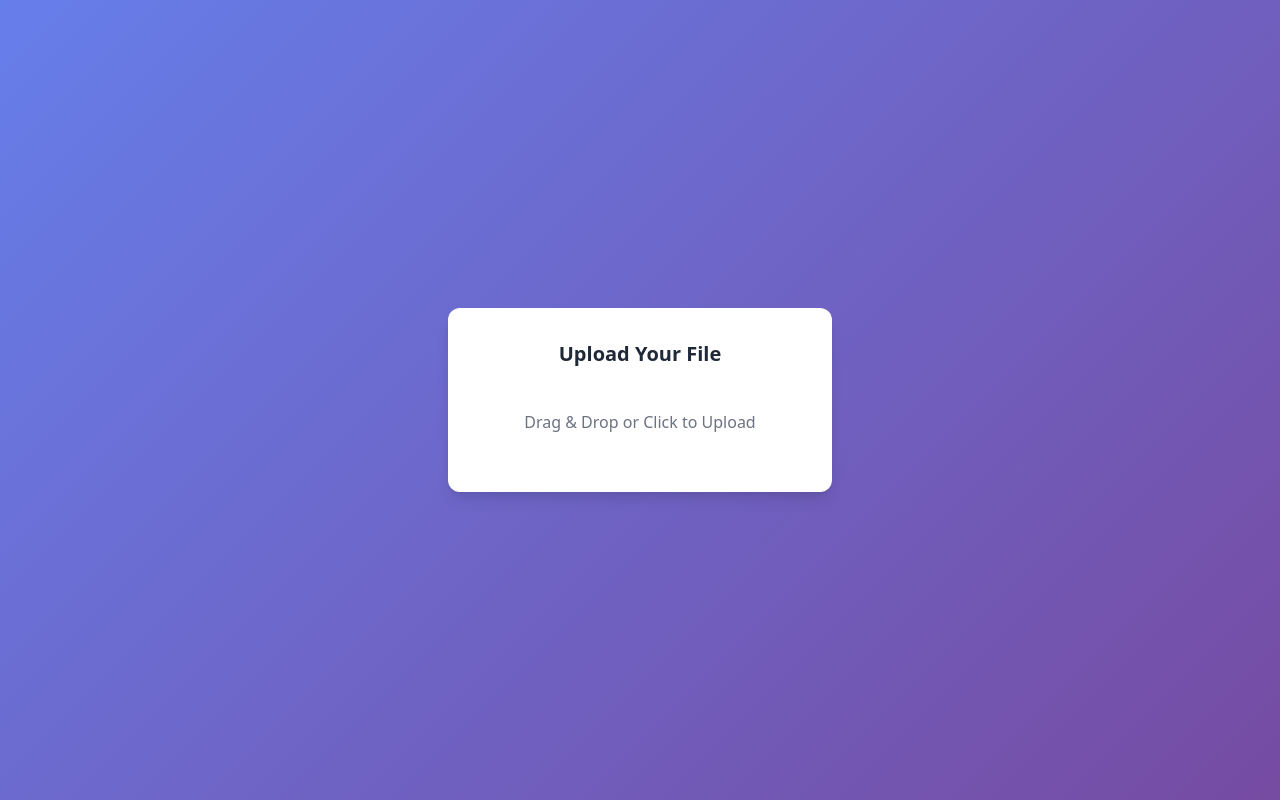
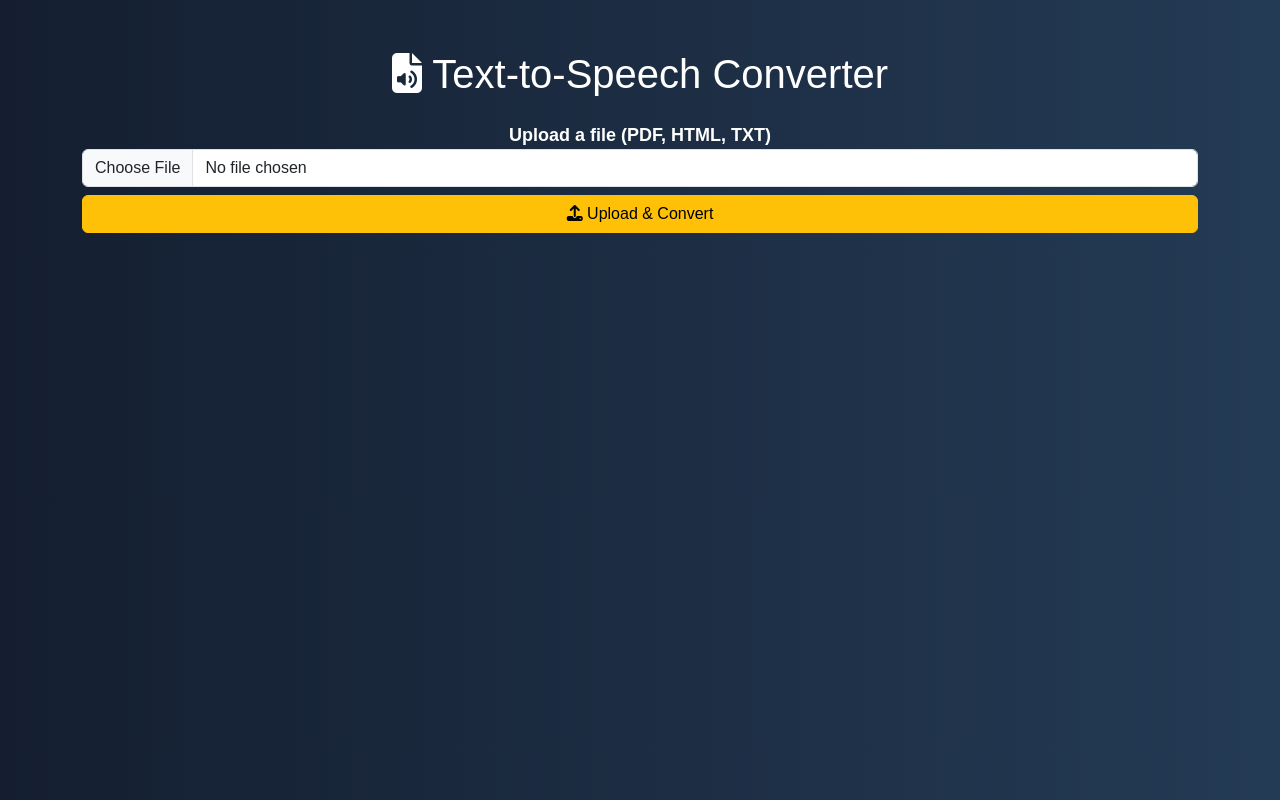
Before and after one commit to royal450/DigitalSolutionsMidia, a Flask app: page / in a window 1280 px wide. Run offline with Flask 3, Linux system fonts and the light colour scheme.

Commit message:
Update index.html

```diff
--- a/templates/index.html
+++ b/templates/index.html
@@ -3,68 +3,131 @@
 <head>
     <meta charset="UTF-8">
     <meta name="viewport" content="width=device-width, initial-scale=1.0">
-    <title>Text2Speech Pro</title>
-    <link href="https://cdn.jsdelivr.net/npm/tailwindcss@2.2.19/dist/tailwind.min.css" rel="stylesheet">
-    <script src="https://cdnjs.cloudflare.com/ajax/libs/jquery/3.6.0/jquery.min.js"></script>
+    <title>Text-to-Speech Converter</title>
+    <link rel="stylesheet" href="https://cdn.jsdelivr.net/npm/bootstrap@5.3.0/dist/css/bootstrap.min.css">
+    <link rel="stylesheet" href="https://cdnjs.cloudflare.com/ajax/libs/font-awesome/6.4.2/css/all.min.css">
+    <script src="https://code.jquery.com/jquery-3.6.0.min.js"></script>
     <style>
-        .gradient-bg { background: linear-gradient(135deg, #667eea 0%, #764ba2 100%); }
-        .upload-box { border: 2px dashed rgba(255,255,255,0.3); transition: all 0.3s ease; }
-        .upload-box:hover { transform: translateY(-2px); box-shadow: 0 10px 20px rgba(0,0,0,0.1); }
-        .hidden { display: none; }
+        body {
+            background: linear-gradient(to right, #141E30, #243B55);
+            color: white;
+            font-family: 'Poppins', sans-serif;
+            text-align: center;
+        }
+        .container {
+            margin-top: 50px;
+        }
+        .progress-bar {
+            transition: width 0.4s ease-in-out;
+        }
+        .log-box {
+            background: rgba(0, 0, 0, 0.8);
+            padding: 10px;
+            border-radius: 5px;
+            font-size: 14px;
+            height: 200px;
+            overflow-y: auto;
+            text-align: left;
+        }
+        .output-list a {
+            text-decoration: none;
+            margin: 5px;
+        }
+        .file-label {
+            font-size: 18px;
+            font-weight: bold;
+        }
+        .preview-box {
+            background: rgba(255, 255, 255, 0.1);
+            border-radius: 10px;
+            padding: 10px;
+            max-height: 200px;
+            overflow-y: auto;
+            text-align: left;
+        }
+        .hidden {
+            display: none;
+        }
     </style>
 </head>
-<body class="gradient-bg min-h-screen flex items-center justify-center">
-    <div class="bg-white p-8 rounded-xl shadow-lg w-96">
-        <h1 class="text-xl font-bold text-gray-800 text-center mb-4">Upload Your File</h1>
-        <div class="upload-box p-6 rounded-lg cursor-pointer text-center" id="uploadBox">
-            <p class="text-gray-500">Drag & Drop or Click to Upload</p>
-            <input type="file" id="fileInput" class="hidden" accept=".pdf,.txt,.html">
+<body>
+
+    <div class="container">
+        <h1 class="mb-4"><i class="fa fa-file-audio"></i> Text-to-Speech Converter</h1>
+
+        <form id="uploadForm" class="mb-3">
+            <label class="file-label">Upload a file (PDF, HTML, TXT)</label>
+            <input type="file" id="fileInput" accept=".pdf,.html,.txt,.text" class="form-control mb-2">
+            <button type="submit" class="btn btn-warning w-100"><i class="fa fa-upload"></i> Upload & Convert</button>
+        </form>
+
+        <div id="progress-container" class="mt-4 d-none">
+            <p id="progress-status">Initializing...</p>
+            <div class="progress">
+                <div id="progress-bar" class="progress-bar progress-bar-striped progress-bar-animated bg-warning" role="progressbar" style="width: 0%;"></div>
+            </div>
         </div>
-        <div id="progressContainer" class="hidden mt-4">
-            <div class="bg-gray-200 rounded-full h-3">
-                <div id="progressBar" class="bg-purple-600 h-full" style="width: 0%;"></div>
-            </div>
-            <p id="statusText" class="text-gray-600 text-sm mt-2"></p>
-        </div>
-        <div id="resultContainer" class="hidden mt-6">
-            <p class="text-gray-700 text-sm mb-2" id="extractedText"></p>
-            <button class="bg-purple-600 text-white px-4 py-2 rounded-lg mt-2" onclick="copyText()">Copy</button>
-            <div id="audioFiles"></div>
-        </div>
+
+        <div id="log-container" class="log-box mt-3 d-none"></div>
+
+        <h3 class="mt-3 hidden" id="text-preview-title">Extracted Text</h3>
+        <div id="text-preview" class="preview-box d-none"></div>
+
+        <div id="output-container" class="output-list mt-3"></div>
     </div>
 
     <script>
-        $('#uploadBox').click(() => $('#fileInput').click());
+        $("#uploadForm").submit(function(event) {
+            event.preventDefault();
+            var formData = new FormData();
+            formData.append("file", $("#fileInput")[0].files[0]);
 
-        $('#fileInput').change(function() {
-            let file = this.files[0];
-            let formData = new FormData();
-            formData.append("file", file);
-
-            $("#progressContainer").removeClass("hidden");
-            $("#statusText").text("Uploading...");
+            $("#progress-container").removeClass("d-none");
+            $("#log-container").removeClass("d-none").html("");
+            $("#text-preview").addClass("d-none");
+            $("#output-container").html(""); // Clear previous outputs
 
             $.ajax({
                 url: "/upload",
                 type: "POST",
                 data: formData,
+                processData: false,
                 contentType: false,
-                processData: false,
-                success: function(data) {
-                    $("#statusText").text("Processing...");
-                    $("#extractedText").text(data.extracted_text);
-                    $("#resultContainer").removeClass("hidden");
-                    data.mp3_files.forEach(file => {
-                        $("#audioFiles").append(`<a href="/download/${file}" class="block mt-2 text-blue-500">Download ${file}</a>`);
-                    });
+                success: function(response) {
+                    if (response.extracted_text) {
+                        $("#text-preview-title").removeClass("hidden");
+                        $("#text-preview").removeClass("d-none").html(`<pre>${response.extracted_text}</pre>`);
+                    }
+                    if (response.mp3_files) {
+                        let outputContainer = $("#output-container");
+                        outputContainer.html("<h3>Download & Play:</h3>");
+                        response.mp3_files.forEach(file => {
+                            outputContainer.append(`
+                                <p>
+                                    <audio controls>
+                                        <source src="/output/${file}" type="audio/mpeg">
+                                        Your browser does not support the audio element.
+                                    </audio>
+                                    <a href="/output/${file}" target="_blank" class="btn btn-success"><i class="fa fa-play"></i> Play</a>
+                                    <a href="/output/${file}" download class="btn btn-primary"><i class="fa fa-download"></i> Download</a>
+                                </p>`);
+                        });
+                    }
                 }
             });
+
+            setInterval(checkStatus, 1000);
         });
 
-        function copyText() {
-            navigator.clipboard.writeText($("#extractedText").text());
-            alert("Text copied!");
+        function checkStatus() {
+            $.get("/status", function(data) {
+                $("#progress-status").text(data.status);
+                $("#progress-bar").css("width", data.progress + "%");
+                $("#log-container").append(`<p>${data.status}</p>`);
+                $("#log-container").scrollTop($("#log-container")[0].scrollHeight);
+            });
         }
     </script>
+
 </body>
 </html>
```
